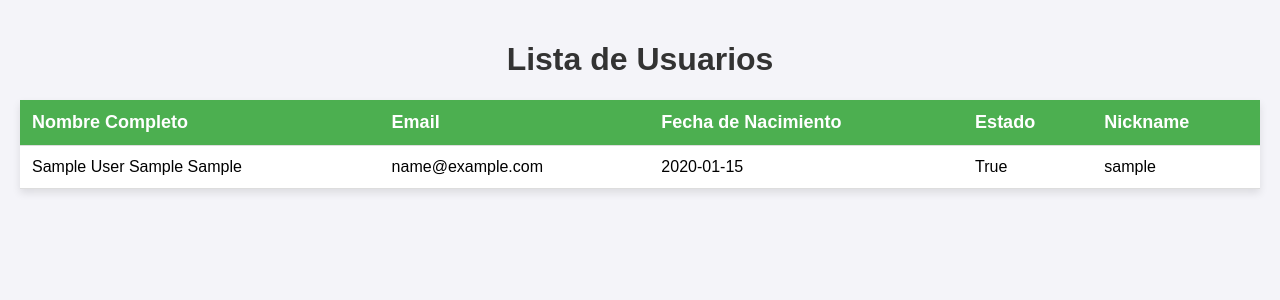
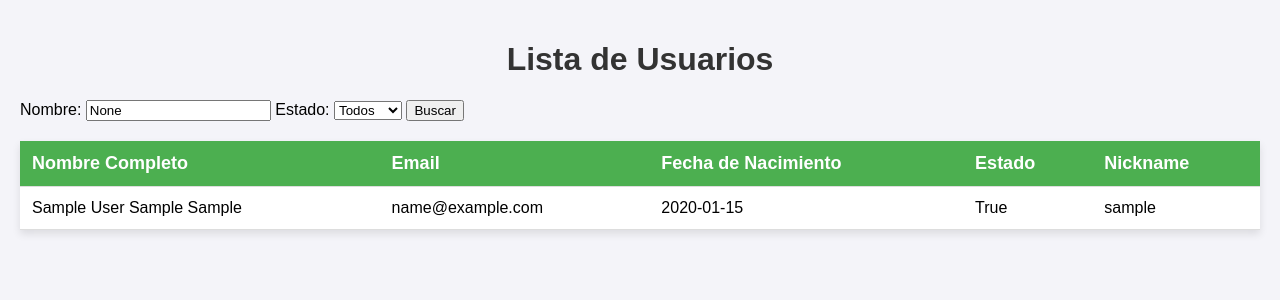
Before and after one commit to wieneberMA/Servicio-API-REST_Flask, a Flask app: page /users in a window 1280 px wide. Shown: the top 300 px of the page. Run offline with Flask 3, Linux system fonts and the light colour scheme; tables that the repository leaves empty hold one stand-in row (values such as "Sample post").

Commit message:
Se define Filtros

```diff
--- a/app.py
+++ b/app.py
@@ -37,9 +37,21 @@
     return 'Acceso permitido'
 
 @app.route('/users')
-# @jwt_required()
+# @jwt_required
 def get_users():
     users = User.query.all()
+    nombre = request.args.get('nombre')
+    estado = request.args.get('estado')
+
+    if nombre:
+        users = User.query.filter(
+            (User.nombre.like(f"%{nombre}%")) |
+            (User.apellido_paterno.like(f"%{nombre}%")) |
+            (User.apellido_materno.like(f"%{nombre}%"))
+        ).all()
+    if estado:
+        users = User.query.filter(User.is_active == (estado == "True")).all()
+
     return render_template("Users_list.html", users=users)
 
 
--- a/templates/Users_list.html
+++ b/templates/Users_list.html
@@ -3,11 +3,22 @@
 <head>
     <meta charset="UTF-8">
     <meta name="viewport" content="width=device-width, initial-scale=1.0">
-    <title>Users List</title>
+    <title>Lista de Usuarios</title>
     <link rel="stylesheet" href="/static/styles.css"> <!-- CSS externo -->
 </head>
 <body>
     <h1>Lista de Usuarios</h1>
+    <form method="get">
+        <label for="nombre">Nombre:</label>
+        <input type="text" id="nombre" name="nombre" value="{{ request.args.get('nombre') }}">
+        <label for="estado">Estado:</label>
+        <select id="estado" name="estado">
+            <option value="">Todos</option>
+            <option value="True" {% if request.args.get('estado') == "True" %}selected{% endif %}>Activo</option>
+            <option value="False" {% if request.args.get('estado') == "False" %}selected{% endif %}>Inactivo</option>
+        </select>
+        <button type="submit">Buscar</button>
+    </form>
     <table>
         <thead>
             <tr>
```
